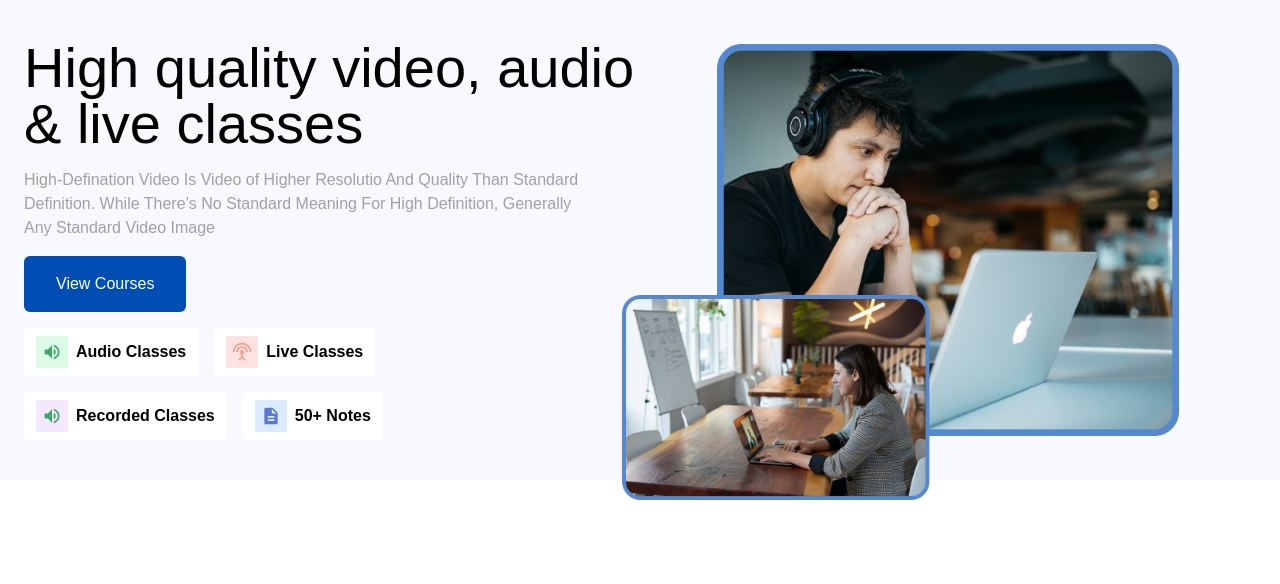
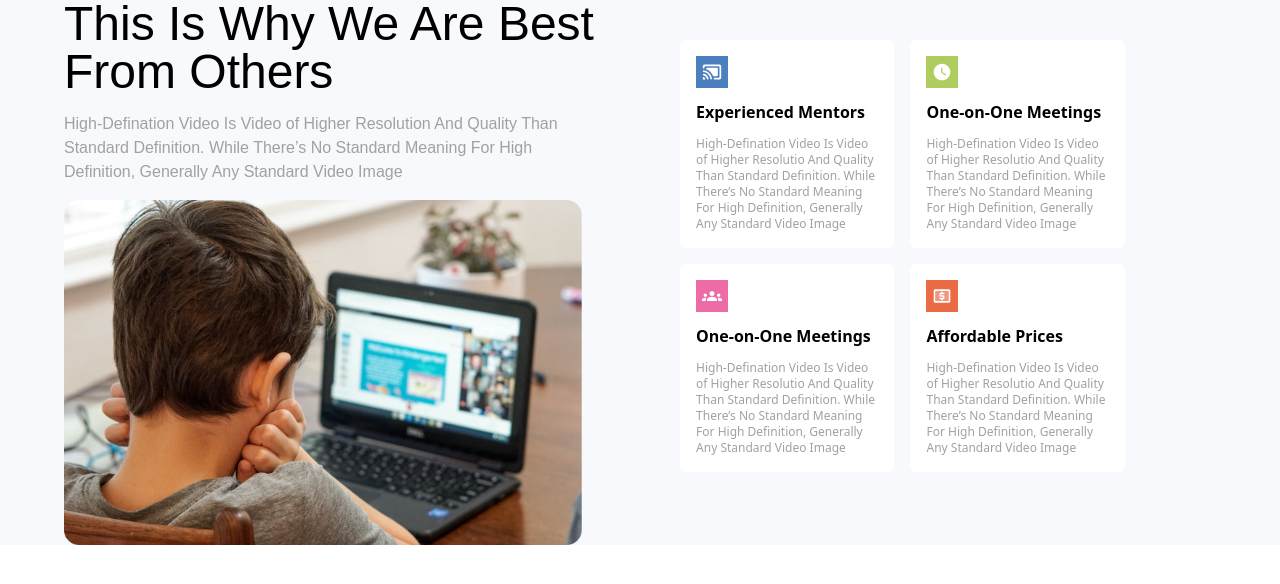
Before and after one commit to MobolajiRichard/techtalent, a React (Create React App) app: page / in a window 1280 px wide. Shown: the top 584 px of the page. Built offline with nearby package versions, Linux system fonts and the light colour scheme; a web font is replaced by a local one.

Commit message:
details page updated

```diff
--- a/src/App.js
+++ b/src/App.js
@@ -1,13 +1,15 @@
 import LandingPage from "./components/Landing-Page/LandingPage";
 import Banner from "./components/Banner";
 import Details1 from "./components/Details1";
+import Details2 from "./components/Details2";
 
 function App() {
   return (
     <div className="w-screen">
    {/* <LandingPage/>
    <Banner/> */}
-   <Details1/>
+   {/* <Details1/> */}
+   <Details2/>
     </div>
   );
 }
--- a/src/components/Details1.jsx
+++ b/src/components/Details1.jsx
@@ -1,4 +1,4 @@
-import { Description, SettingsInputAntenna, VolumeUp } from '@mui/icons-material'
+import { Description, SettingsInputAntenna, SlowMotionVideo, VolumeUp } from '@mui/icons-material'
 import image1 from '../asset/image/image1.png'
 import image2 from '../asset/image/image2.png'
 import React from 'react'
@@ -29,7 +29,7 @@ const Details1 = () => {
             <div className='flex mt-4'>
                 <div className='flex bg-white w-fit text-xs text-xs md:text-base items-center py-2  px-3  rounded-md'>
                     <div className='bg-purple-100 p-2  h-8 w-8 flex items-center justify-center'>
-                        <VolumeUp sx={{color:'#3FA96A'}} fontSize='small'/>
+                        <SlowMotionVideo sx={{color:'#9269CD'}} fontSize='small'/>
                     </div>
                     <p className='font-bold ml-2'>Recorded Classes</p>
                 </div>
--- /dev/null
+++ b/src/components/Details2.jsx
@@ -0,0 +1,73 @@
+import { Cast, CastConnectedRounded, Group, Groups, LocalAtm, LocalAtmTwoTone, WatchLater } from "@mui/icons-material";
+import image3 from "../asset/image/image3.png";
+
+const Details2 = () => {
+  return (
+    <div className="flex px-[5%] flex-col items-center md:flex-row bg-[#F8F9FC] md:items-start">
+      <div className="basis-1/2 flex flex-col items-center md:items-start ">
+        <p className="font-clash text-[24px] text-center md:text-start md:text-5xl md:leading-none ">
+          This Is Why We Are Best From Others
+        </p>
+        <p className="font-satoshi text-[#a1a1a1] w-[90%] text-[8px] text-center md:text-base  mt-4 md:text-start">
+          High-Defination Video Is Video of Higher Resolution And Quality Than
+          Standard Definition. While There’s No Standard Meaning For High
+          Definition, Generally Any Standard Video Image
+        </p>
+        <img src={image3} className="w-[90%] mt-4" />
+      </div>
+      <div className="basis-1/2 mt-10 md:pl-10">
+
+        <div className=" flex items-end w-full">
+        <div className="h-[40%] w-[50%] md:w-[40%] bg-white p-[3%] rounded-md mr-4">
+          <div className="bg-[#4C7FBD] h-8 w-8 flex items-center justify-center">
+            <CastConnectedRounded fontSize="small" sx={{color:"white"}}/>
+          </div>
+          <p className="font-bold text-sm md:text-base mt-3">Experienced Mentors</p>
+          <p className="text-xs md:text-[12px] text-[#a1a1a1] mt-3">
+            High-Defination Video Is Video of Higher Resolutio And Quality Than
+            Standard Definition. While There’s No Standard Meaning For High
+            Definition, Generally Any Standard Video Image
+          </p>
+        </div>
+        <div className="h-[40%] w-[50%] md:w-[40%] bg-white p-[3%] rounded-md">
+          <div className="bg-[#AECD5E] h-8 w-8 flex items-center justify-center">
+            <WatchLater fontSize="small" sx={{color:"white"}}/>
+          </div>
+          <p className="font-bold text-sm md:text-base mt-3">One-on-One Meetings</p>
+          <p className="text-xs md:text-[12px] text-[#a1a1a1] mt-3">
+            High-Defination Video Is Video of Higher Resolutio And Quality Than
+            Standard Definition. While There’s No Standard Meaning For High
+            Definition, Generally Any Standard Video Image
+          </p>
+        </div>
+        </div>
+        <div className=" flex mt-4">
+        <div className="h-[40%] w-[50%] md:w-[40%] bg-white p-[3%] rounded-md mr-4">
+          <div className="bg-[#ED6BA6] h-8 w-8 flex items-center justify-center">
+            <Groups fontSize="small" sx={{color:"white"}}/>
+          </div>
+          <p className="font-bold text-sm md:text-base mt-3">One-on-One Meetings</p>
+          <p className="text-xs md:text-[12px] text-[#a1a1a1] mt-3">
+            High-Defination Video Is Video of Higher Resolutio And Quality Than
+            Standard Definition. While There’s No Standard Meaning For High
+            Definition, Generally Any Standard Video Image
+          </p>
+        </div>
+        <div className="h-[40%] w-[50%] md:w-[40%] bg-white p-[3%] rounded-md">
+          <div className="bg-[#EA6B45] h-8 w-8 flex items-center justify-center">
+            <LocalAtmTwoTone fontSize="small" sx={{color:"white"}}/>
+          </div>
+          <p className="font-bold text-sm md:text-base mt-3">Affordable Prices</p>
+          <p className="text-xs md:text-[12px] text-[#a1a1a1] mt-3">
+            High-Defination Video Is Video of Higher Resolutio And Quality Than
+            Standard Definition. While There’s No Standard Meaning For High
+            Definition, Generally Any Standard Video Image
+          </p>
+        </div>
+        </div>
+      </div>
+    </div>
+  );
+};
+
+export default Details2;
```
Also changed, not shown: src/asset/image/image3.png (added).
